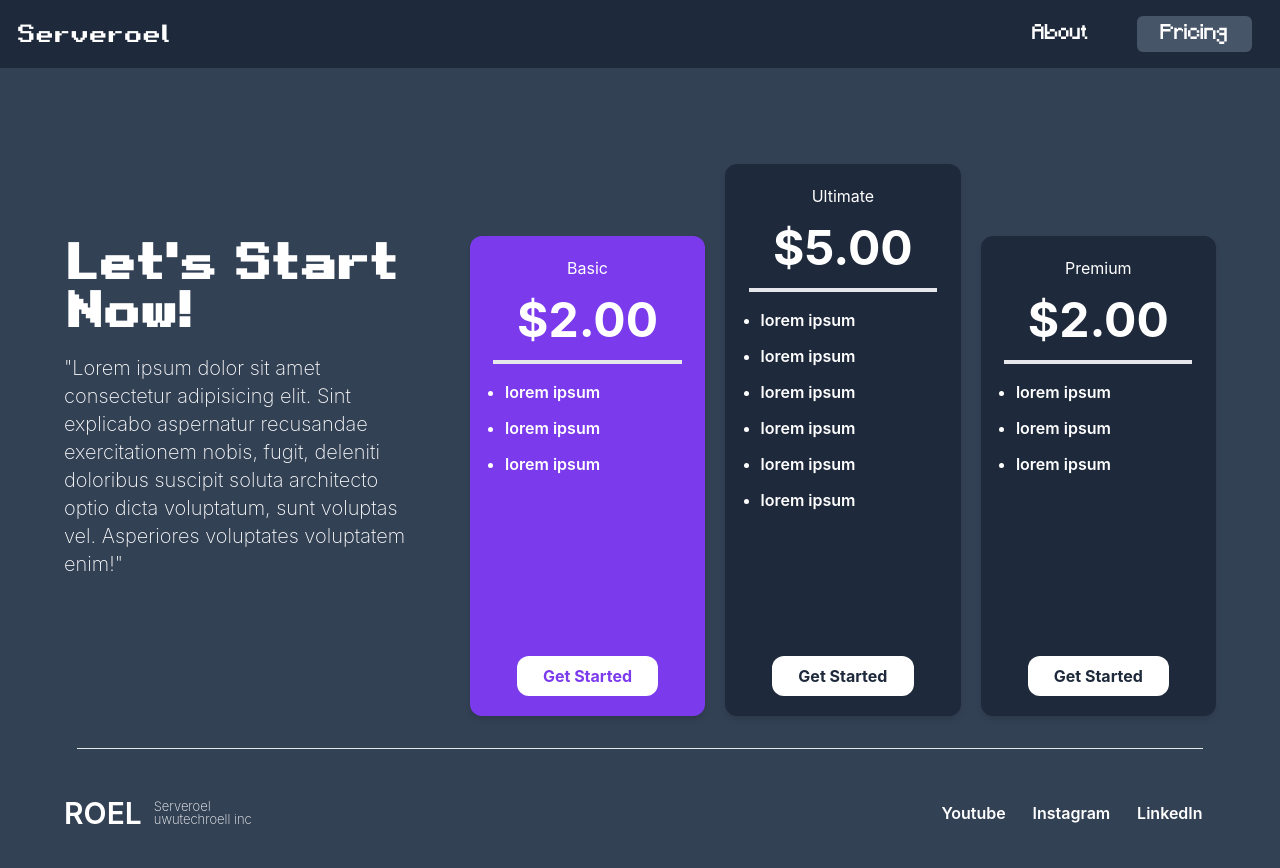
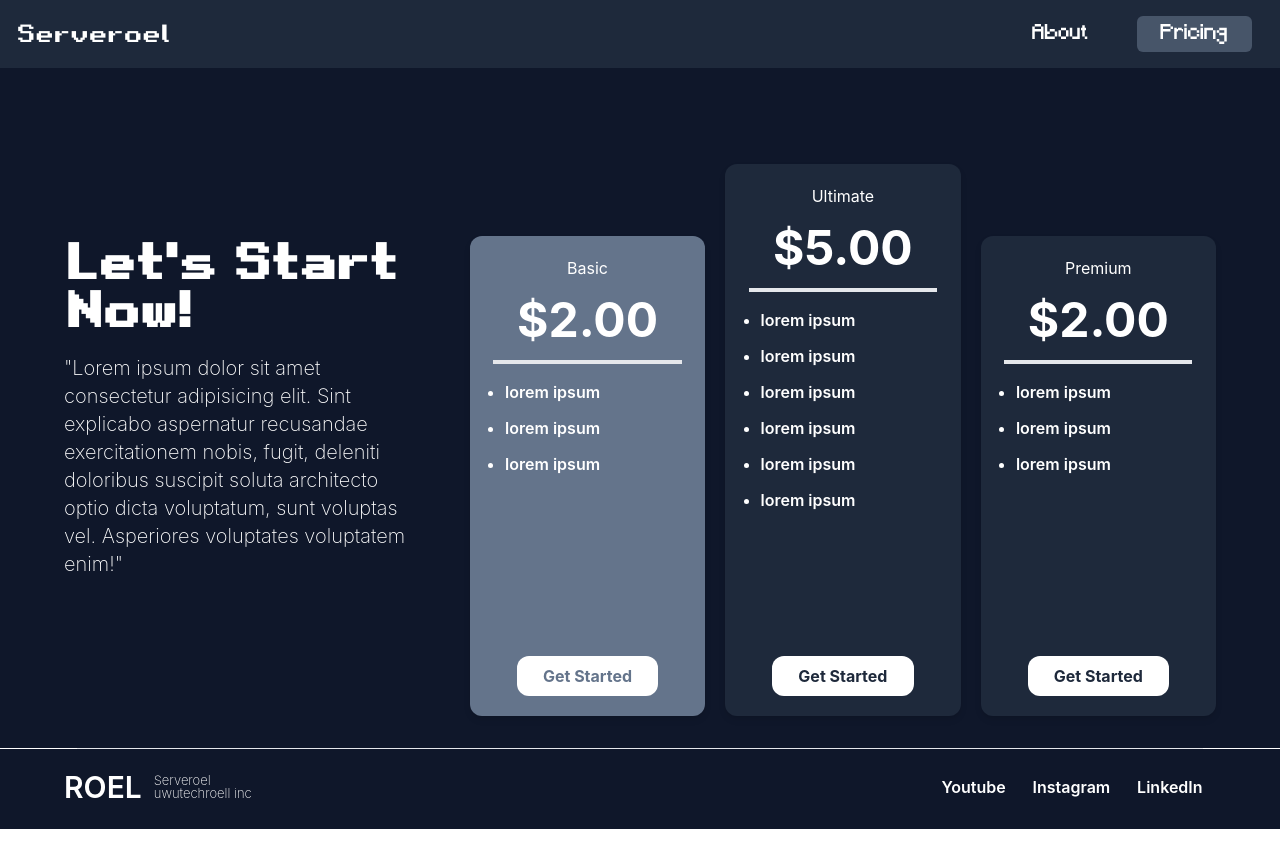
Before and after one commit to jeksilaen/roel-server-ui, a React (Create React App) app: page /pricing in a window 1280 px wide. Shown: the top 868 px of the page. After the commit the page ends 829 px from the top, so only its background shows below. Built offline with nearby package versions, Linux system fonts and the light colour scheme.

Commit message:
change card color and bg color

```diff
--- a/src/pages/Pricing.js
+++ b/src/pages/Pricing.js
@@ -2,11 +2,11 @@ import React from 'react'
 
 const Pricing = () => {
   return (
-    <div className="bg-slate-700 h-screen">
-      <div className="flex flex-col h-[85%] items-center px-16 py-16 space-y-16 space-x-8 md:flex-row">
+    <div>
+      <div className="flex flex-col h-[85vh] items-center px-16 py-16 space-y-16 space-x-8 md:flex-row bg-slate-900">
 
         {/* Heading */}
-        <div className="flex flex-col w-1/3 space-y-5 pr-6">
+        <div className="flex flex-col w-1/3 space-y-5 pr-6 text-center md:text-left">
           <h1 className='text-white text-5xl font-semibold font-retroGaming'>Let's Start Now!</h1>
           <p className='text-white text-xl font-extralight'>"Lorem ipsum dolor sit amet consectetur adipisicing elit. Sint explicabo aspernatur recusandae exercitationem nobis, fugit, deleniti doloribus suscipit soluta architecto optio dicta voluptatum, sunt voluptas vel. Asperiores voluptates voluptatem enim!"</p>
         </div>
@@ -14,7 +14,7 @@ const Pricing = () => {
         {/* Cards */}
         <div className="flex flex-col w-2/3 h-full space-x-5 md:flex-row md:items-end">
           {/* Card 1 */}
-          <div className="flex flex-col py-5 drop-shadow-md bg-violet-600 text-white h-[87%] w-1/3 rounded-xl justify-between">
+          <div className="flex flex-col py-5 drop-shadow-md bg-slate-500 text-white h-[87%] w-1/3 rounded-xl justify-between">
             {/* Content */}
             <div className='space-y-4 text-center'>
               <p>Basic</p>
@@ -28,7 +28,7 @@ const Pricing = () => {
             </div>
 
             {/* CTA */}
-            <button className='bg-white font-bold text-violet-600 w-[60%] mx-auto h-[40px] rounded-xl hover:bg-slate-600 hover:text-white'>Get Started</button>
+            <button className='bg-white font-bold text-slate-500 w-[60%] mx-auto h-[40px] rounded-xl hover:bg-slate-600 hover:text-white'>Get Started</button>
           </div>
 
           {/* Card 2 */}
@@ -75,7 +75,7 @@ const Pricing = () => {
 
       <hr className="w-[88%] mx-auto my-0" />
 
-      <div className="flex flex-col-reverse justify-between bg-slate-700 md:flex-row mx-0 items-center h-[16%] px-[4rem] text-white">
+      <div className="flex flex-col-reverse justify-between bg-slate-900 md:flex-row mx-0 items-center h-[10vh] px-[4rem] text-white pb-1">
         {/* Logo */}
         <div className="flex justify-around space-x-3 items-center">
           <h4 className='text-3xl font-semibold'>ROEL</h4>
@@ -87,9 +87,9 @@ const Pricing = () => {
 
         {/* Socials */}
         <div className="flex justify-around items-center w-[25%] font-semibold">
-          <p className='text-6lg text-bold hover:cursor-pointer'>Youtube</p>
-          <p className='text-6lg text-bold hover:cursor-pointer'>Instagram</p>
-          <p className='text-6lg text-bold hover:cursor-pointer'>LinkedIn</p>
+          <p className='text-6lg text-bold hover:cursor-pointer hover:text-slate-300'>Youtube</p>
+          <p className='text-6lg text-bold hover:cursor-pointer hover:text-slate-300'>Instagram</p>
+          <p className='text-6lg text-bold hover:cursor-pointer hover:text-slate-300'>LinkedIn</p>
         </div>
       </div>
 
```
